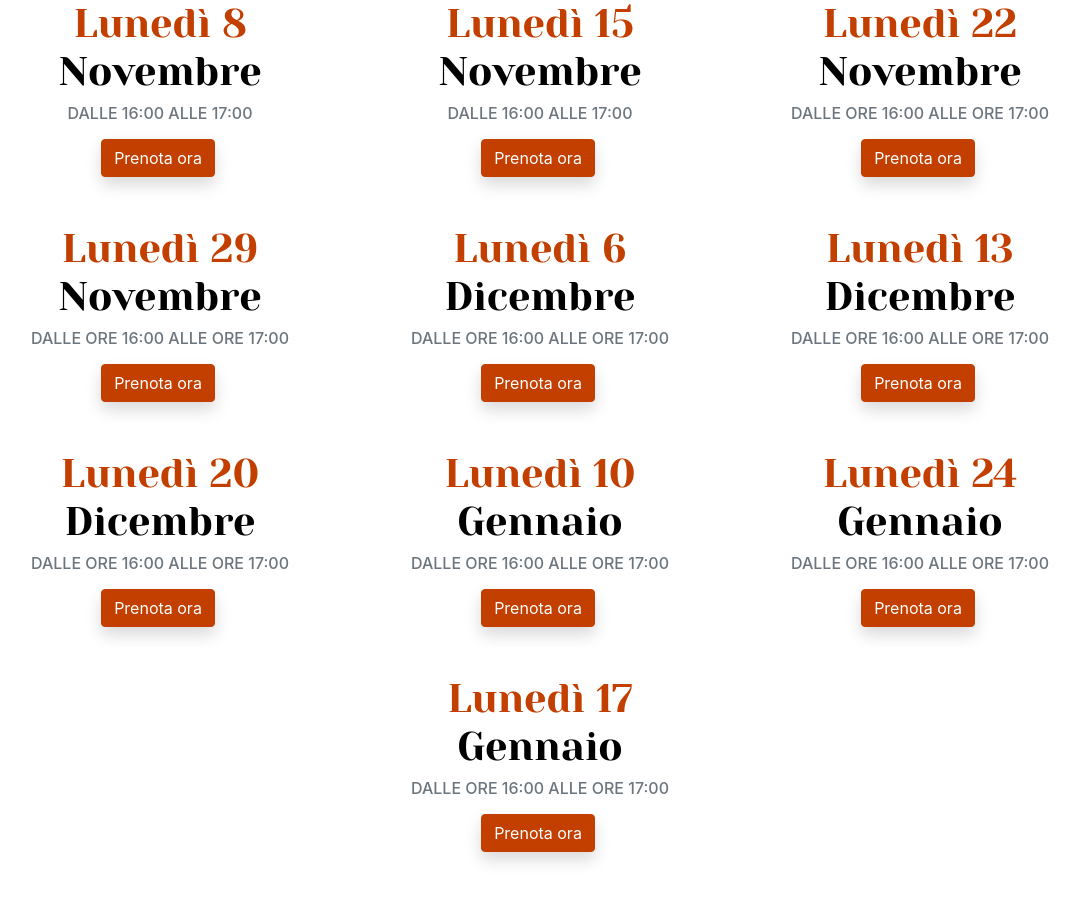
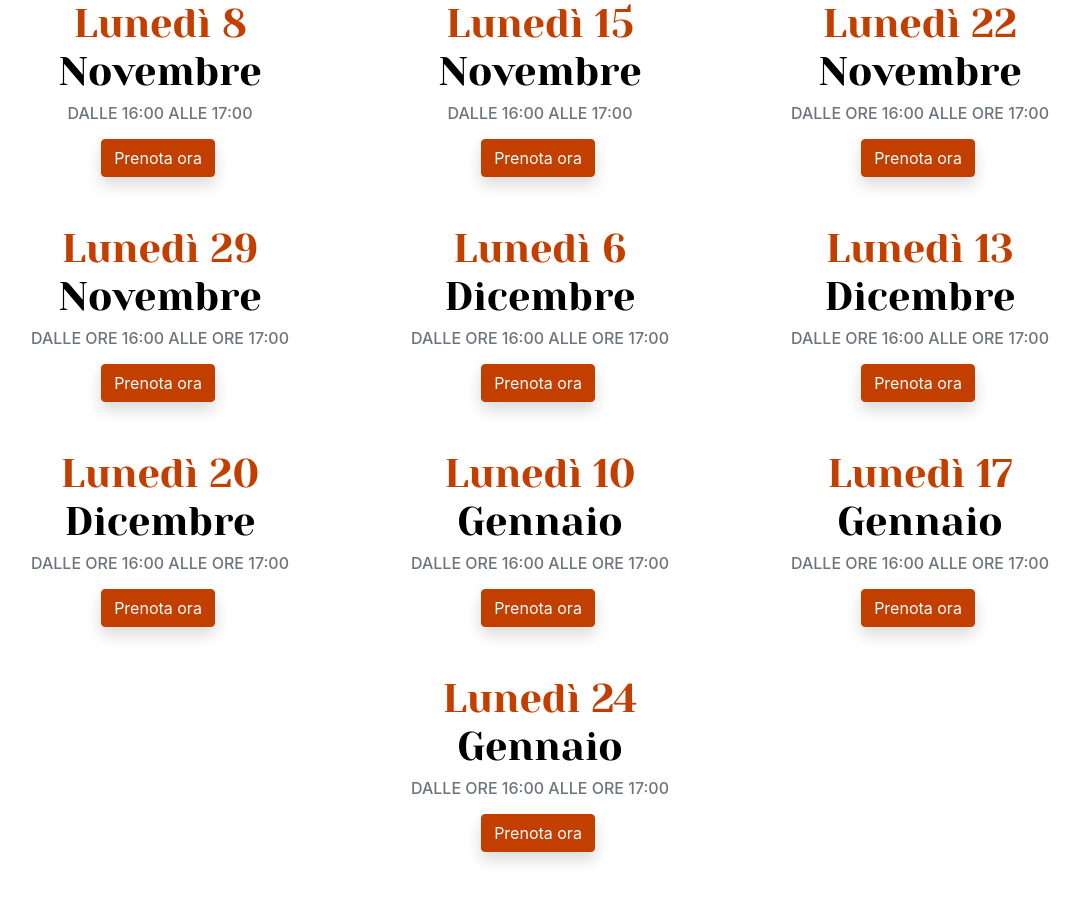
Before and after one commit to PiervitoCreanza/orientamento.liceodegiorgi.edu.it, a Jekyll site: the page built from incontri.html, in a window 1280 px wide and 900 px high, scrolled down 3766 px. Shown: the whole window, without its empty margins (100-1179 px from the left). Built offline with Jekyll 4.4.1, drawn with Linux system fonts in a browser that asks for light colours; part of the change alters nothing that is shown.

```diff
--- a/_data/incontri.json
+++ b/_data/incontri.json
@@ -169,16 +169,16 @@
 					"url": "https://forms.gle/75eTygHRZNrZe3HJ8"
 				},
 				{
+					"giorno": "Lunedì 17 ",
+					"mese": "Gennaio ",
+					"orario": "dalle ore 16:00 alle ore 17:00",
+					"url": "https://forms.gle/1HLzNfpmfHqPQCj38"
+				},
+				{
 					"giorno": "Lunedì 24 ",
 					"mese": "Gennaio ",
 					"orario": "dalle ore 16:00 alle ore 17:00",
-					"url": ""
-				},
-				{
-					"giorno": "Lunedì 17 ",
-					"mese": "Gennaio ",
-					"orario": "dalle ore 16:00 alle ore 17:00",
-					"url": ""
+					"url": "https://forms.gle/1HLzNfpmfHqPQCj38"
 				}
 			]
 		}
```
